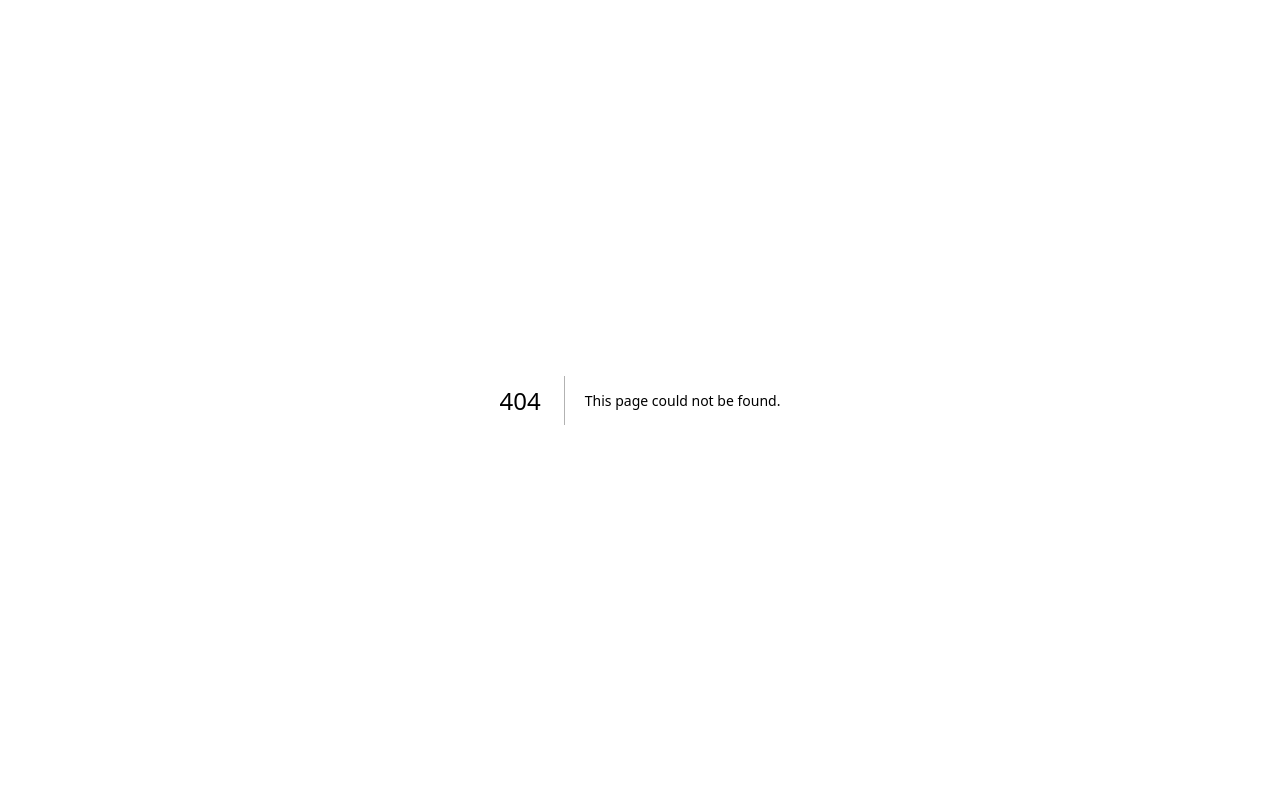
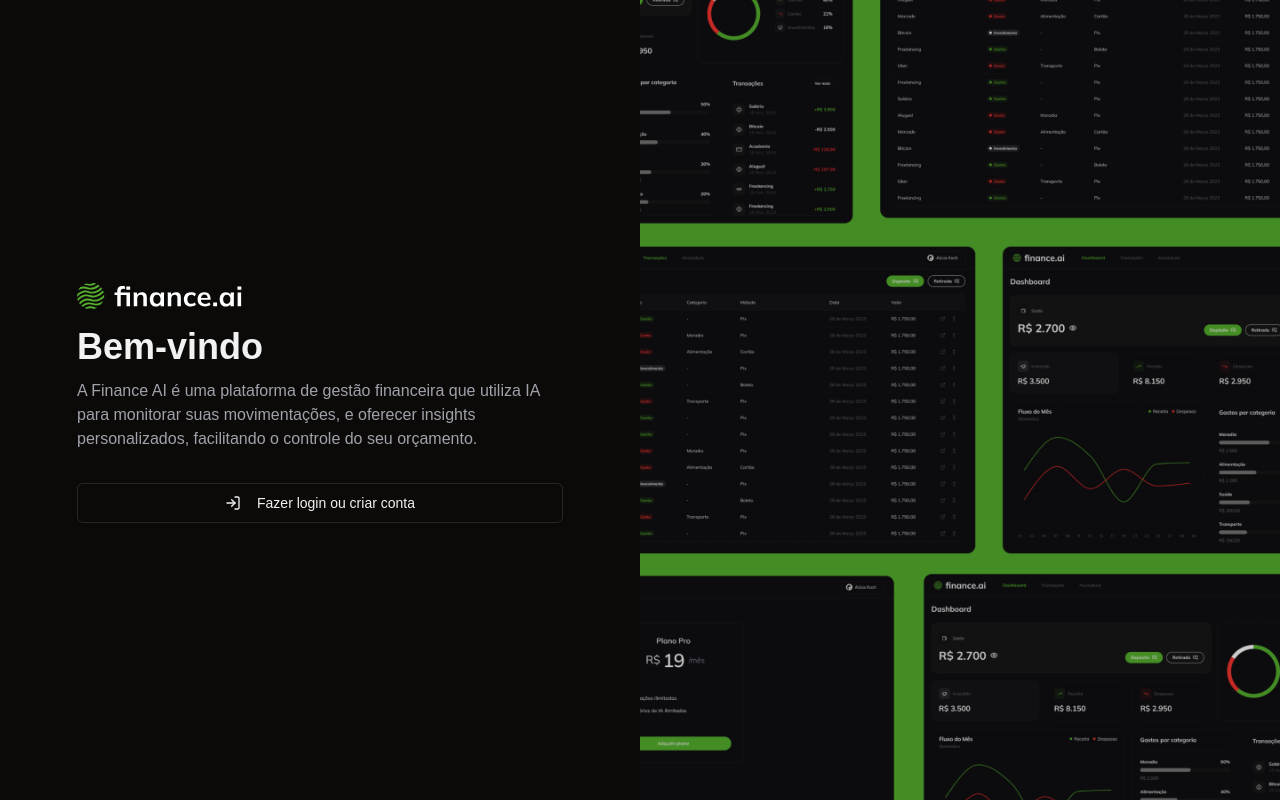
Before and after one commit to LuanRebuli/finance-ai, a Next.js app: page /login in a window 1280 px wide. Before the commit this address had no page. Built offline with nearby package versions, Linux system fonts and the light colour scheme.

Commit message:
feat: add login page

```diff
--- /dev/null
+++ b/app/login/page.tsx
@@ -0,0 +1,41 @@
+import Image from "next/image";
+import { Button } from "../_components/ui/button";
+import { LogInIcon } from "lucide-react";
+
+const LoginPage = () => {
+  return (
+    <div className="grid h-full grid-cols-2">
+      {/* Esquerda */}
+      <div className="mx-auto flex h-full max-w-[550px] flex-col justify-center p-8">
+        <Image
+          src="/financeai.svg"
+          width={173}
+          height={39}
+          alt="Finance AI Logo"
+          className="mb-3"
+        />
+        <h1 className="mb-3 text-4xl font-bold">Bem-vindo</h1>
+        <p className="text-muted-foreground mb-8">
+          A Finance AI é uma plataforma de gestão financeira que utiliza IA para
+          monitorar suas movimentações, e oferecer insights personalizados,
+          facilitando o controle do seu orçamento.
+        </p>
+        <Button variant={"outline"}>
+          <LogInIcon className="mr-2" /> Fazer login ou criar conta
+        </Button>
+      </div>
+
+      {/* Direita */}
+      <div className="relative h-full w-full">
+        <Image
+          src="/banner-login.png"
+          alt="Faça Login"
+          fill
+          className="object-cover"
+        />
+      </div>
+    </div>
+  );
+};
+
+export default LoginPage;
--- a/app/subscription/page.tsx
+++ b/app/subscription/page.tsx
@@ -1,4 +1,4 @@
-const Subscription = () => {
+const SubscriptionPage = () => {
   return (
     <div>
       <h1>subscprion page</h1>
@@ -6,4 +6,4 @@
   );
 };
 
-export default Subscription;
+export default SubscriptionPage;
--- a/app/transactions/page.tsx
+++ b/app/transactions/page.tsx
@@ -1,4 +1,4 @@
-const Transactions = () => {
+const TransactionsPage = () => {
   return (
     <div>
       <h1>transactions</h1>
@@ -6,4 +6,4 @@
   );
 };
 
-export default Transactions;
+export default TransactionsPage;
```
Also changed, not shown: public/banner-login.png (added), public/financeai.svg (added).
